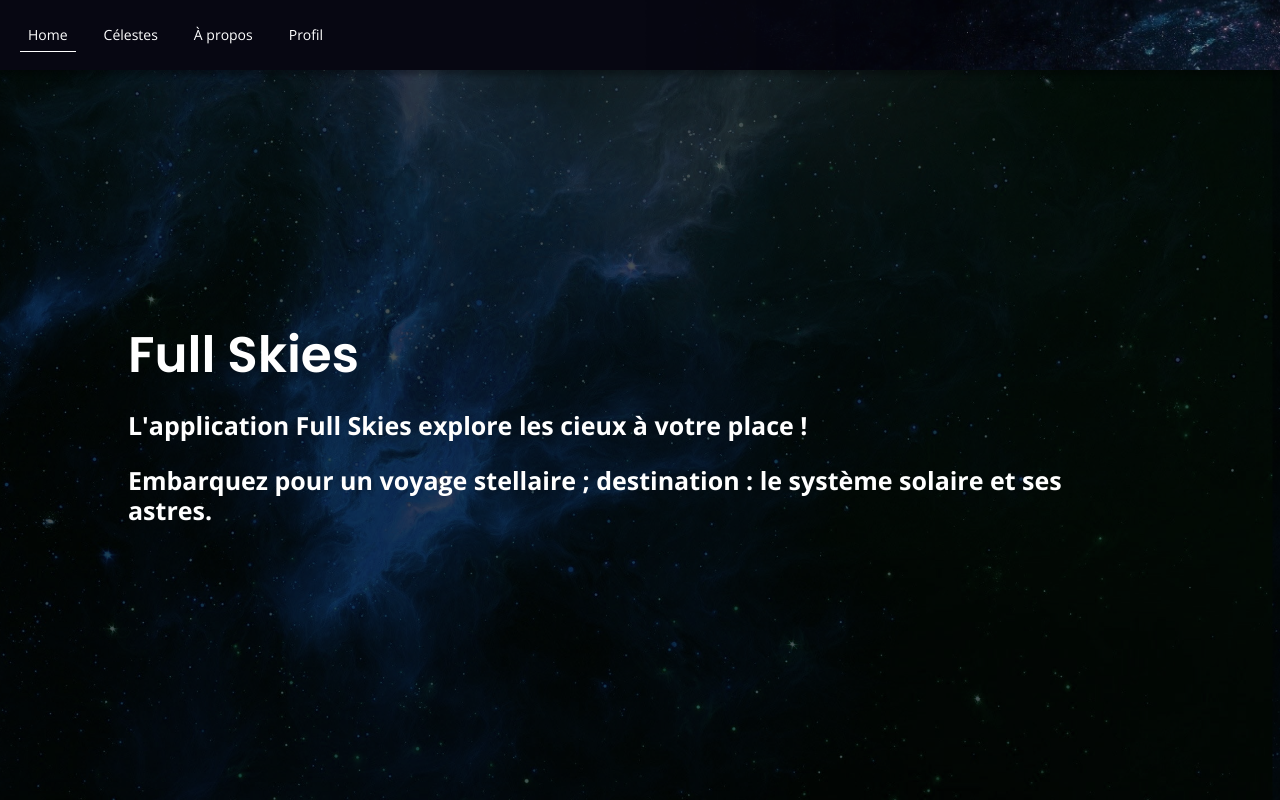
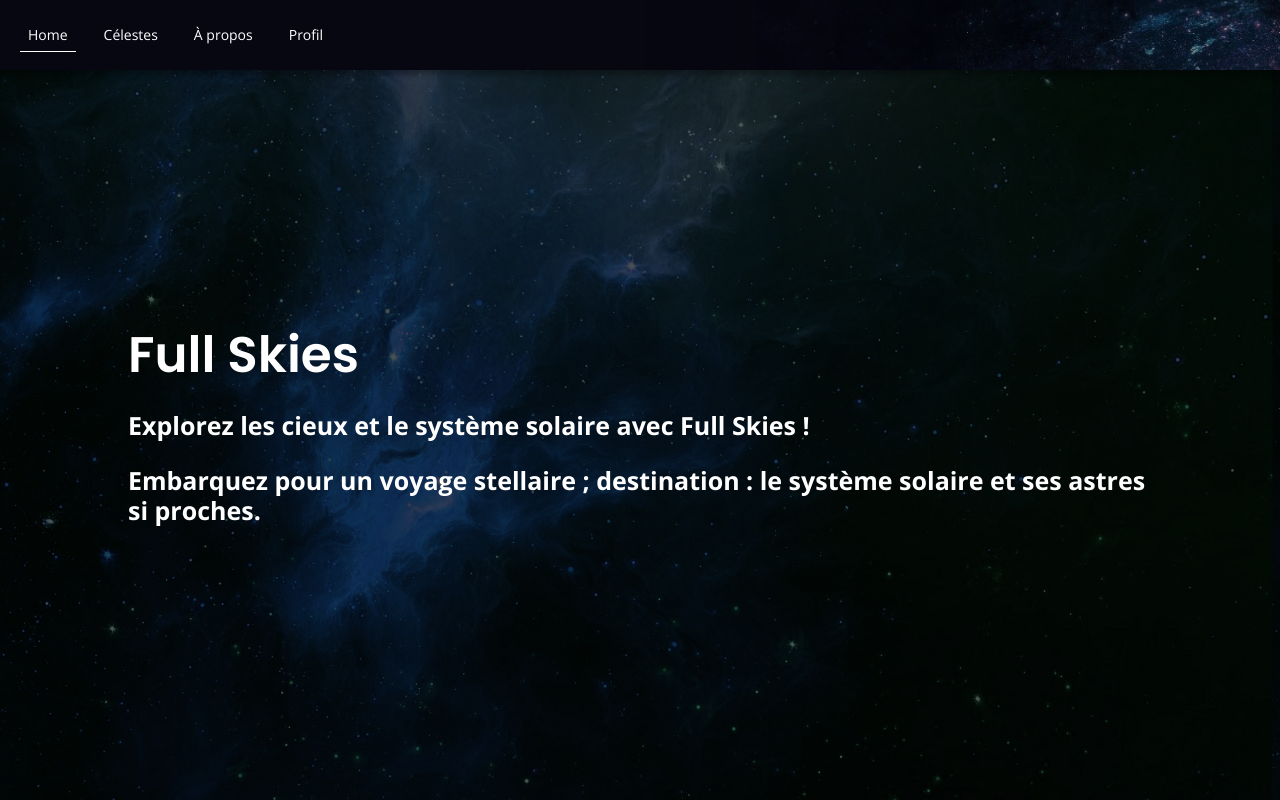
Before and after one commit to AlexisNP/full-skies, a Vue app: page / in a window 1280 px wide. Built offline with nearby package versions, Linux system fonts and the light colour scheme.

Commit message:
Changed the text on home

```diff
--- a/src/views/Home.vue
+++ b/src/views/Home.vue
@@ -3,11 +3,11 @@
     <div class="splash fade-in-children">
       <h2 class="heading-1">Full Skies</h2>
       <p class="heading-2">
-        L'application Full Skies explore les cieux à votre place !
+        Explorez les cieux et le système solaire avec Full Skies !
       </p>
       <p class="heading-2">
         Embarquez pour un voyage stellaire ; destination : le système solaire et
-        ses astres.
+        ses astres si proches.
       </p>
     </div>
   </section>
```
